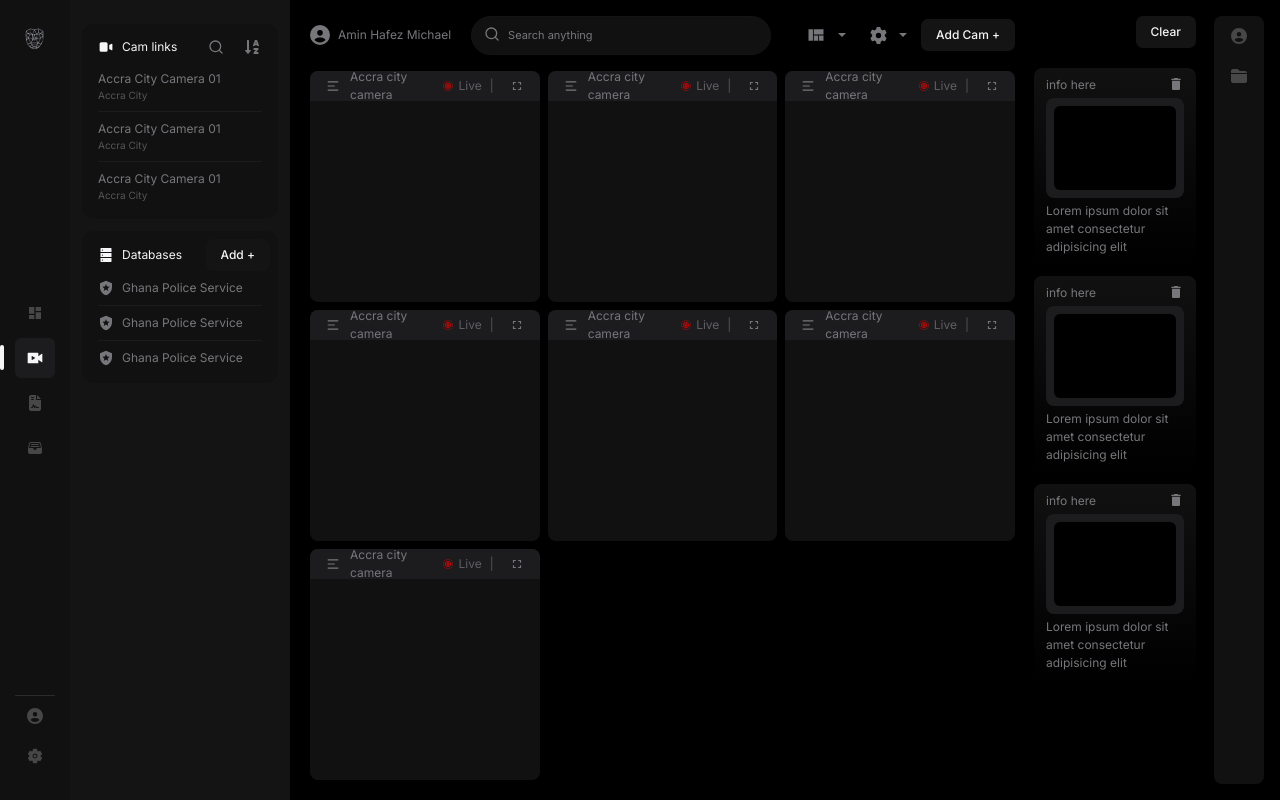
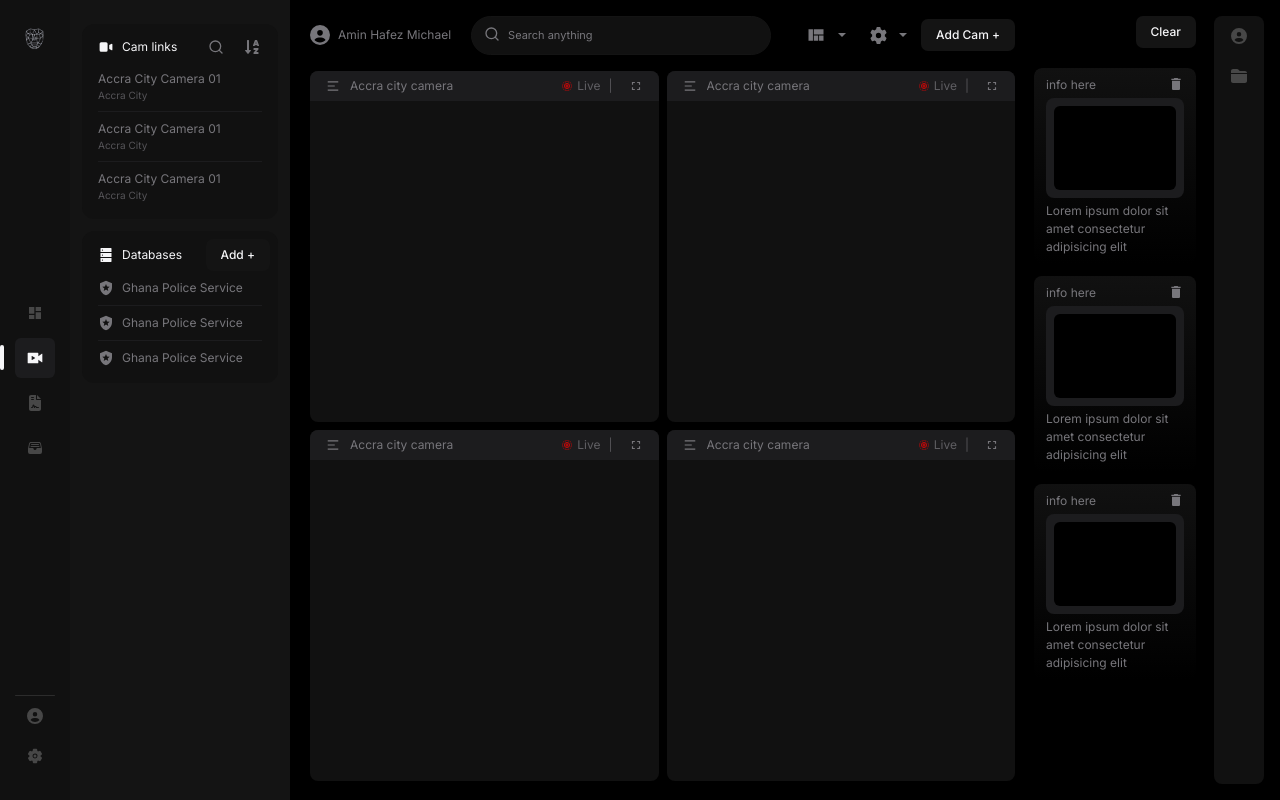
Before and after one commit to Fvlcon1/fvlcon-dashboard, a Next.js app: page /live in a window 1280 px wide. Built offline with nearby package versions, Linux system fonts and the light colour scheme.

Commit message:
ability to add proto camera

```diff
--- a/src/app/live/components/add cam/addCam.tsx
+++ b/src/app/live/components/add cam/addCam.tsx
@@ -6,12 +6,14 @@ import Flex from "@styles/components/flex"
 import { TypographyBold, TypographySize } from "@styles/style.types"
 import theme from "@styles/theme"
 import { AnimatePresence } from "framer-motion"
-import { Dispatch, SetStateAction, useState } from "react"
+import { Dispatch, SetStateAction, useContext, useState } from "react"
 import Required from "./required"
 import Input from "@components/input/input"
 import CamInput from "./camInput"
 import Header from "./header"
 import FormItem from "./formItem"
+import Button from "@components/button/button"
+import { liveContext } from "@/context/live"
 
 const AddCam = ({
     display,
@@ -35,6 +37,12 @@ const AddCam = ({
     const [manufaturer, setManufacturer] = useState('')
     const [cameraModel, setCameraModel] = useState('')
     const [firmwareVersion, setFirmwareVersion] = useState('')
+    const {activeCameras, setActiveCameras} = useContext(liveContext)
+
+    const handleSubmit = () => {
+        setDisplay(false)
+        setActiveCameras(prev => [...prev, 1])
+    }
     return (
         <AnimatePresence>
             {
@@ -189,6 +197,16 @@ const AddCam = ({
                                         setValue={setFirmwareVersion}
                                     />
                                 </Flex>
+
+                                <Flex
+                                    justify="flex-end"
+                                >
+                                    <Button
+                                        text="Add Camera"
+                                        onClick={handleSubmit}
+                                        className="!bg-bg-quantinary hover:!bg-bg-alt1"
+                                    />
+                                </Flex>
                             </Flex>
                         </Window>
                     </Overlay>
--- a/src/app/live/components/liveView.tsx
+++ b/src/app/live/components/liveView.tsx
@@ -1,17 +1,18 @@
 'use client'
 
+import { liveContext } from "@/context/live";
 import LiveContainer from "./live container/liveContainer"
-import { useEffect, useState } from "react"
+import { useContext, useEffect, useState } from "react"
 
 const LiveView = () => {
-    const [activeCameras, setActiveCameras] = useState([1,2,3,4,5,6,7]);
+    const {activeCameras, setActiveCameras} = useContext(liveContext)
     const [gridClass, setGridClass] = useState<string>();
     const [screenHeight, setScreenHeight] = useState<number>(100);
 
     const getGridClass = () => {
         const totalCameras = activeCameras.length;
         if (totalCameras <= 4) return "grid-cols-2 grid-rows-2";
-        if (totalCameras <= 6) return "grid-cols-2 grid-rows-3";
+        if (totalCameras <= 6) return "grid-cols-3 grid-rows-2";
         if (totalCameras <= 9) return "grid-cols-3 grid-rows-3";
         if (totalCameras <= 12) return "grid-cols-4 grid-rows-3";
     };
--- a/src/app/live/template.tsx
+++ b/src/app/live/template.tsx
@@ -1,6 +1,7 @@
 import { ReactNode } from "react"
 import Right from "./components/right"
 import Profile from "./components/profile container/profile"
+import { LiveProvider } from "@/context/live"
 
 const Template = ({
     children
@@ -8,6 +9,7 @@ const Template = ({
     children ? : ReactNode
 }) => {
     return (
+        <LiveProvider>
             <div className="w-full relative h-full">
                 <Profile />
                 <div className="w-full pl-[310px] py-4 pr-[75px]">
@@ -15,6 +17,7 @@ const Template = ({
                 </div>
                 <Right />
             </div>
+        </LiveProvider>
     )
 }
 export default Template
--- /dev/null
+++ b/src/context/live.tsx
@@ -0,0 +1,25 @@
+'use client'
+
+import { imagesType } from '@/app/dashboard/home/components/images/controls';
+import React, { createContext, useState, ReactNode } from 'react';
+import { Dispatch } from 'react';
+
+export const liveContext = createContext<{
+    activeCameras : number[],
+    setActiveCameras: React.Dispatch<React.SetStateAction<number[]>>
+}>({
+    activeCameras : [],
+    setActiveCameras: ()=>{}
+});
+
+export const LiveProvider = ({ children }: { children: ReactNode }) => {
+    const [activeCameras, setActiveCameras] = useState<number[]>([1,2,3,4])
+    return (
+        <liveContext.Provider value={{
+            activeCameras,
+            setActiveCameras
+         }}>
+            {children}
+        </liveContext.Provider>
+    );
+};
```
Lines whose indentation alone changed are shown as unchanged.
